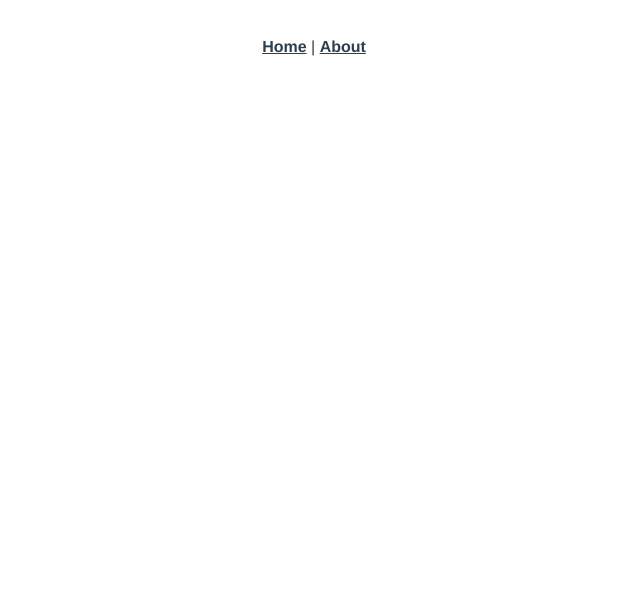
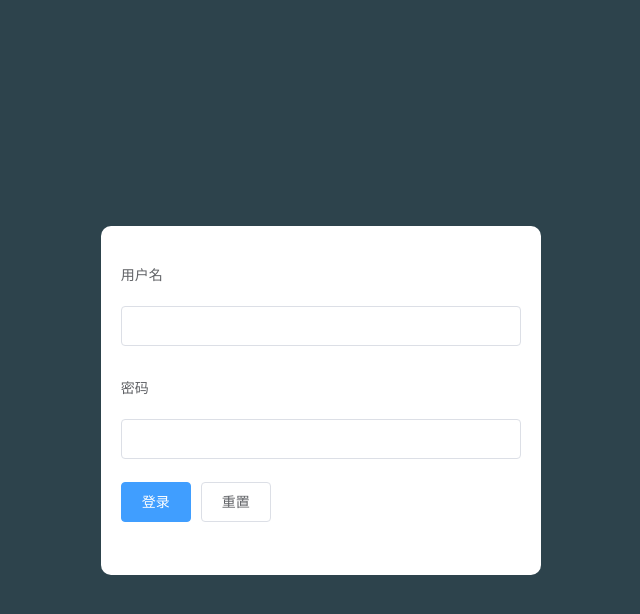
Before and after one commit to wg1025/shop-admin, a Vue app: page /#/login in a window 1280 px wide. Shown: the top 614 px of the page, without its empty margins (326-966 px from the left). Built offline with nearby package versions, Linux system fonts and the light colour scheme.

Commit message:
1.项目接本架构完成 2.登录功能实现一半 3.开始招聘程序员

```diff
--- a/package.json
+++ b/package.json
@@ -9,6 +9,7 @@
   },
   "dependencies": {
     "core-js": "^2.6.5",
+    "element-ui": "^2.10.0",
     "vue": "^2.6.10",
     "vue-router": "^3.0.3"
   },
--- a/src/App.vue
+++ b/src/App.vue
@@ -1,29 +1,13 @@
 <template>
   <div id="app">
-    <div id="nav">
-      <router-link to="/">Home</router-link> |
-      <router-link to="/about">About</router-link>
-    </div>
-    <router-view />
+    <router-view/>
   </div>
 </template>
-
-<style lang="less">
+<script>
+export default {};
+</script>
+<style >
 #app {
-  font-family: "Avenir", Helvetica, Arial, sans-serif;
-  -webkit-font-smoothing: antialiased;
-  -moz-osx-font-smoothing: grayscale;
-  text-align: center;
-  color: #2c3e50;
-}
-#nav {
-  padding: 30px;
-  a {
-    font-weight: bold;
-    color: #2c3e50;
-    &.router-link-exact-active {
-      color: #42b983;
-    }
-  }
+  height: 100%;
 }
 </style>
--- /dev/null
+++ b/src/assets/css/index.css
@@ -0,0 +1,5 @@
+html,body{
+  height:100%;
+  margin: 0;
+  padding: 0;
+}
--- a/src/components/HelloWorld.vue
+++ /dev/null
@@ -1,114 +0,0 @@
-<template>
-  <div class="hello">
-    <h1>{{ msg }}</h1>
-    <p>
-      For a guide and recipes on how to configure / customize this project,<br />
-      check out the
-      <a href="https://cli.vuejs.org" target="_blank" rel="noopener"
-        >vue-cli documentation</a
-      >.
-    </p>
-    <h3>Installed CLI Plugins</h3>
-    <ul>
-      <li>
-        <a
-          href="https://github.com/vuejs/vue-cli/tree/dev/packages/%40vue/cli-plugin-babel"
-          target="_blank"
-          rel="noopener"
-          >babel</a
-        >
-      </li>
-      <li>
-        <a
-          href="https://github.com/vuejs/vue-cli/tree/dev/packages/%40vue/cli-plugin-eslint"
-          target="_blank"
-          rel="noopener"
-          >eslint</a
-        >
-      </li>
-    </ul>
-    <h3>Essential Links</h3>
-    <ul>
-      <li>
-        <a href="https://vuejs.org" target="_blank" rel="noopener">Core Docs</a>
-      </li>
-      <li>
-        <a href="https://forum.vuejs.org" target="_blank" rel="noopener"
-          >Forum</a
-        >
-      </li>
-      <li>
-        <a href="https://chat.vuejs.org" target="_blank" rel="noopener"
-          >Community Chat</a
-        >
-      </li>
-      <li>
-        <a href="https://twitter.com/vuejs" target="_blank" rel="noopener"
-          >Twitter</a
-        >
-      </li>
-      <li>
-        <a href="https://news.vuejs.org" target="_blank" rel="noopener">News</a>
-      </li>
-    </ul>
-    <h3>Ecosystem</h3>
-    <ul>
-      <li>
-        <a href="https://router.vuejs.org" target="_blank" rel="noopener"
-          >vue-router</a
-        >
-      </li>
-      <li>
-        <a href="https://vuex.vuejs.org" target="_blank" rel="noopener">vuex</a>
-      </li>
-      <li>
-        <a
-          href="https://github.com/vuejs/vue-devtools#vue-devtools"
-          target="_blank"
-          rel="noopener"
-          >vue-devtools</a
-        >
-      </li>
-      <li>
-        <a href="https://vue-loader.vuejs.org" target="_blank" rel="noopener"
-          >vue-loader</a
-        >
-      </li>
-      <li>
-        <a
-          href="https://github.com/vuejs/awesome-vue"
-          target="_blank"
-          rel="noopener"
-          >awesome-vue</a
-        >
-      </li>
-    </ul>
-  </div>
-</template>
-
-<script>
-export default {
-  name: "HelloWorld",
-  props: {
-    msg: String
-  }
-};
-</script>
-
-<!-- Add "scoped" attribute to limit CSS to this component only -->
-<style scoped lang="less">
-h3 {
-  margin: 40px 0 0;
-}
-ul {
-  list-style-type: none;
-  padding: 0;
-}
-li {
-  display: inline-block;
-  margin: 0 10px;
-}
-a {
-  color: #42b983;
-}
-</style>
--- a/src/router.js
+++ b/src/router.js
@@ -1,24 +1,14 @@
 import Vue from "vue";
 import Router from "vue-router";
-import Home from "./views/Home.vue";
+import Login from "./views/login.vue";
 
 Vue.use(Router);
 
 export default new Router({
   routes: [
     {
-      path: "/",
-      name: "home",
-      component: Home
-    },
-    {
-      path: "/about",
-      name: "about",
-      // route level code-splitting
-      // this generates a separate chunk (about.[hash].js) for this route
-      // which is lazy-loaded when the route is visited.
-      component: () =>
-        import(/* webpackChunkName: "about" */ "./views/About.vue")
+      path: "/login",
+      component: Login
     }
   ]
 });
--- a/src/views/About.vue
+++ /dev/null
@@ -1,5 +0,0 @@
-<template>
-  <div class="about">
-    <h1>This is an about page</h1>
-  </div>
-</template>
--- a/src/views/Home.vue
+++ /dev/null
@@ -1,18 +0,0 @@
-<template>
-  <div class="home">
-    <img alt="Vue logo" src="../assets/logo.png" />
-    <HelloWorld msg="Welcome to Your Vue.js App" />
-  </div>
-</template>
-
-<script>
-// @ is an alias to /src
-import HelloWorld from "@/components/HelloWorld.vue";
-
-export default {
-  name: "home",
-  components: {
-    HelloWorld
-  }
-};
-</script>
--- /dev/null
+++ b/src/views/login.vue
@@ -0,0 +1,48 @@
+<template>
+  <!-- el-row 一行  用来布局-->
+  <el-row type="flex" class="row-bg" justify="center" align="middle">
+    <el-col :xs="14" :sm="12" :md="10" :lg="8" :xl="6">
+      <el-form ref="form" :model="form" class="login-form" label-position="top" label-width="80px">
+        <el-form-item label="用户名">
+          <el-input v-model="form.usename"></el-input>
+        </el-form-item>
+        <el-form-item label="密码">
+          <el-input v-model="form.password"></el-input>
+        </el-form-item>
+        <el-form-item>
+          <el-button type="primary" @click="onSubmit">登录</el-button>
+          <el-button>重置</el-button>
+        </el-form-item>
+      </el-form>
+    </el-col>
+  </el-row>
+</template>
+<script>
+export default {
+  data() {
+    return {
+      form: {
+        usename: "",
+        password: ""
+      }
+    };
+  },
+  methods: {
+    onSubmit() {
+      console.log("submit!");
+    }
+  }
+};
+</script>
+<style>
+.row-bg {
+  height: 100%;
+  background-color: #2d434c;
+}
+.login-form {
+  background: #fff;
+  padding: 30px 20px;
+  border-radius: 10px;
+  min-width: 400px;
+}
+</style>
```
Also changed, not shown: src/main.js (+8 -0 lines), 1 other file (tests, documents, lock files or other folders).
